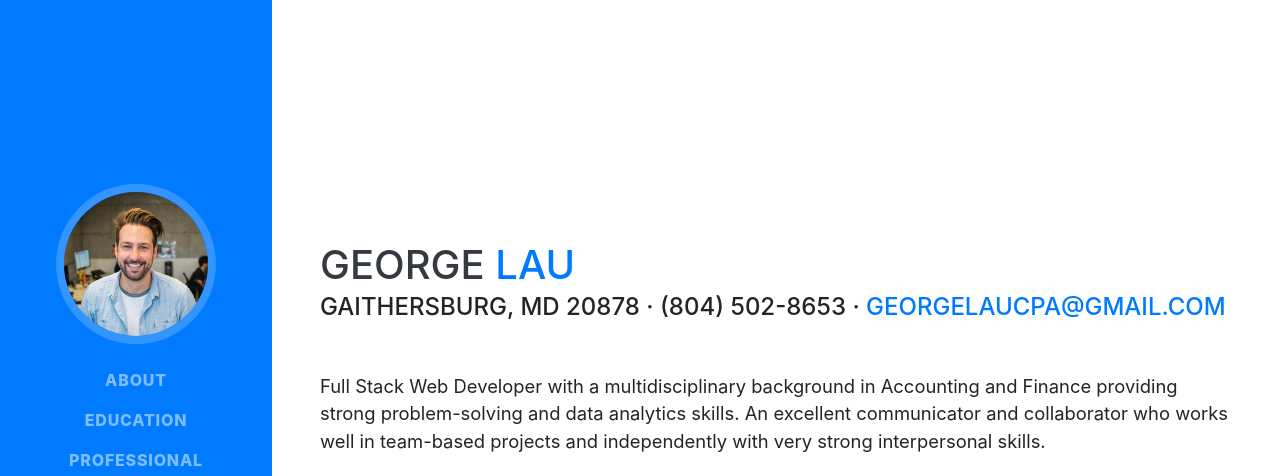
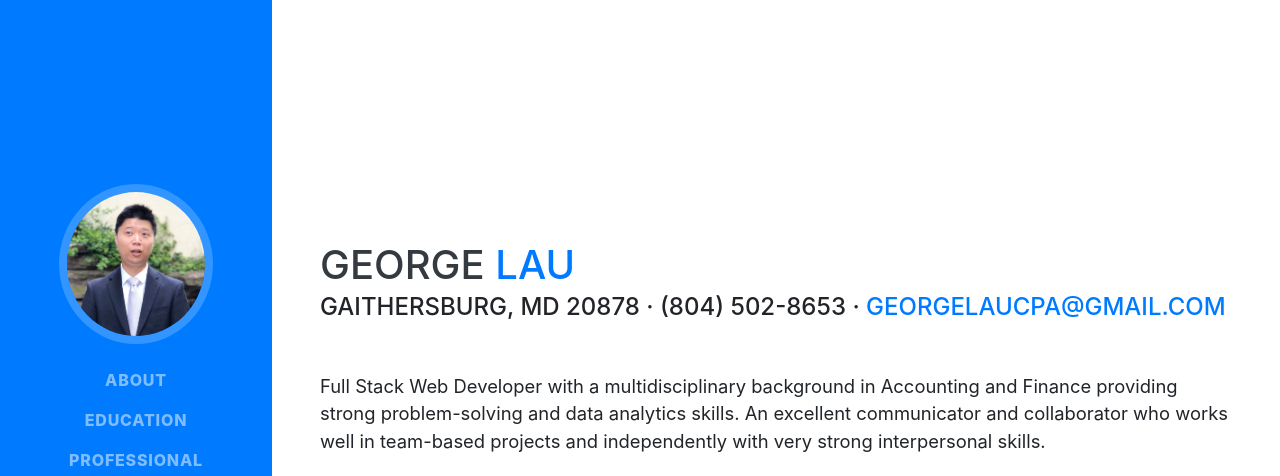
Before and after one commit to laugeorge/laugeorge.github.io, a website with bundled scripts: page index.html in a window 1280 px wide. Shown: the top 476 px of the page. Built offline with nearby package versions, Linux system fonts and the light colour scheme; a web font is replaced by a local one.

Commit message:
updated profile pic and portfolio

```diff
--- a/index.html
+++ b/index.html
@@ -29,7 +29,7 @@
     <a class="navbar-brand js-scroll-trigger" href="#page-top">
       <span class="d-block d-lg-none">George Lau</span>
       <span class="d-none d-lg-block">
-        <img class="img-fluid img-profile rounded-circle mx-auto mb-2" src="img/profile.jpg" alt="">
+        <img class="img-fluid img-profile rounded-circle mx-auto mb-2" src="img/george.jpg" alt="">
       </span>
     </a>
     <button class="navbar-toggler" type="button" data-toggle="collapse" data-target="#navbarSupportedContent" aria-controls="navbarSupportedContent" aria-expanded="false" aria-label="Toggle navigation">
```
Also changed, not shown: img/george.jpg (added).
